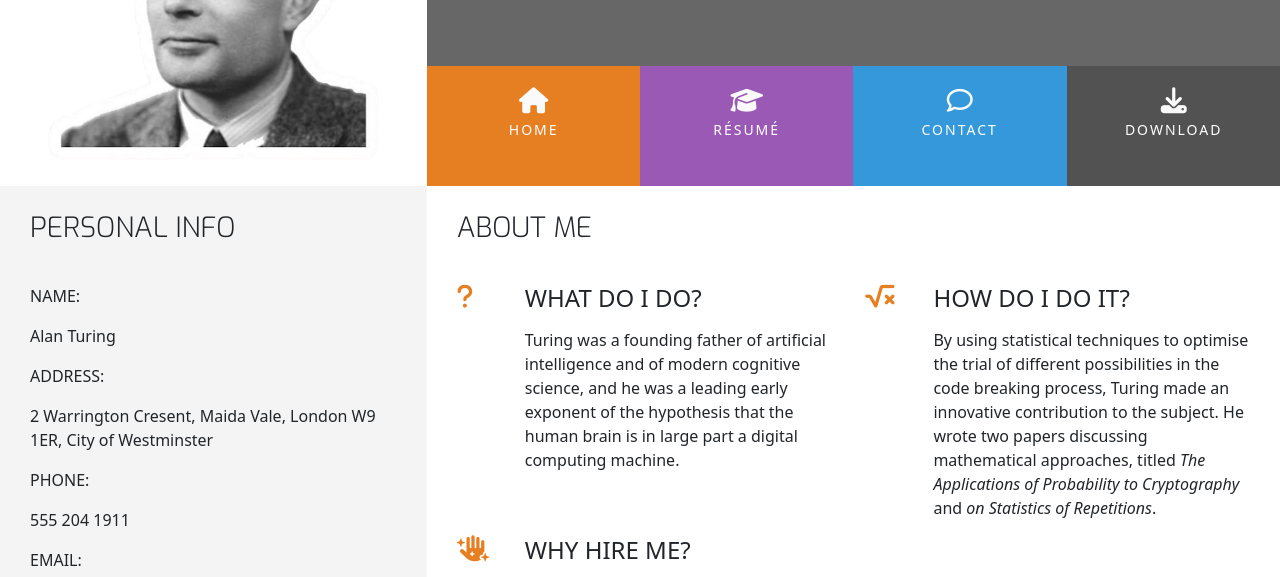
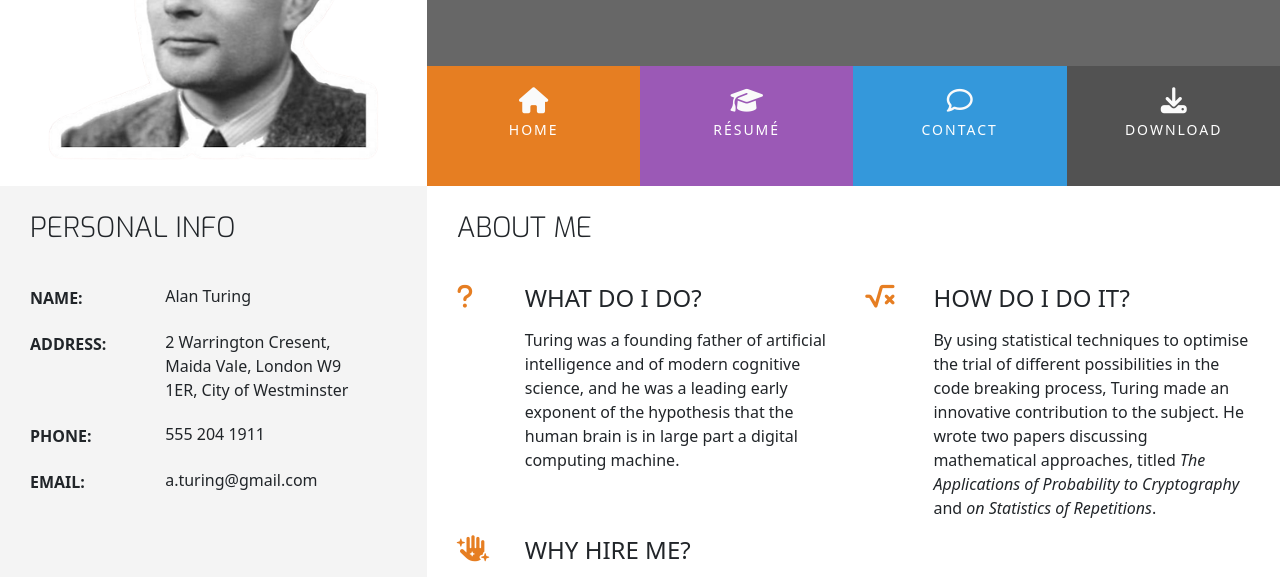
Before and after one commit to nfepb/my-resume, a plain HTML site: page index.html in a window 1280 px wide. Shown: the part 183-760 px from the top of the page. Drawn offline with nearby package versions, Linux system fonts and the light colour scheme.

Commit message:
Adds styling to personal info items in about me

```diff
--- a/assets/css/style.css
+++ b/assets/css/style.css
@@ -224,3 +224,38 @@ footer {
 .three-reasons-heading {
     margin-bottom: 15px;
 }
+
+/* -------------------- Personal Info */
+
+.personal-info-item {
+    margin-bottom: 20px;
+    display: block;
+    clear: both;
+}
+
+.personal-info-item .key,
+.personal-info-item .value {
+    padding-right: 8px;
+    display: inline-block;
+}
+
+.personal-info-item .key p,
+.personal-info-item .value p {
+    margin: 0;
+}
+
+.personal-info-item .key {
+    width: 30%;
+    margin-right: 21px;
+    padding-top: 2px;
+    vertical-align: top;
+}
+
+.personal-info-item .key p {
+    font-weight: 700;
+}
+
+.personal-info-item .value {
+    position: relative;
+    width: 60%;
+}
```
